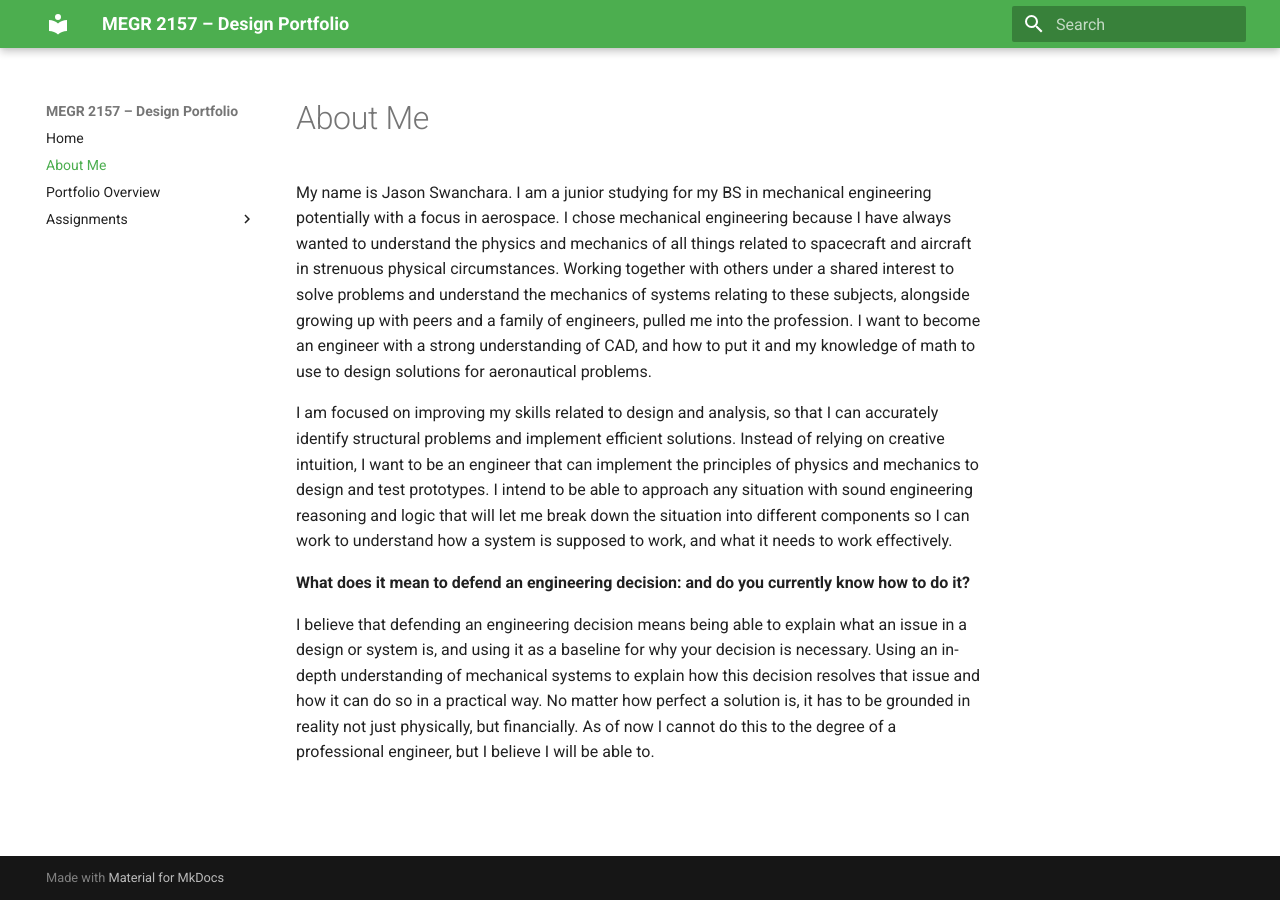
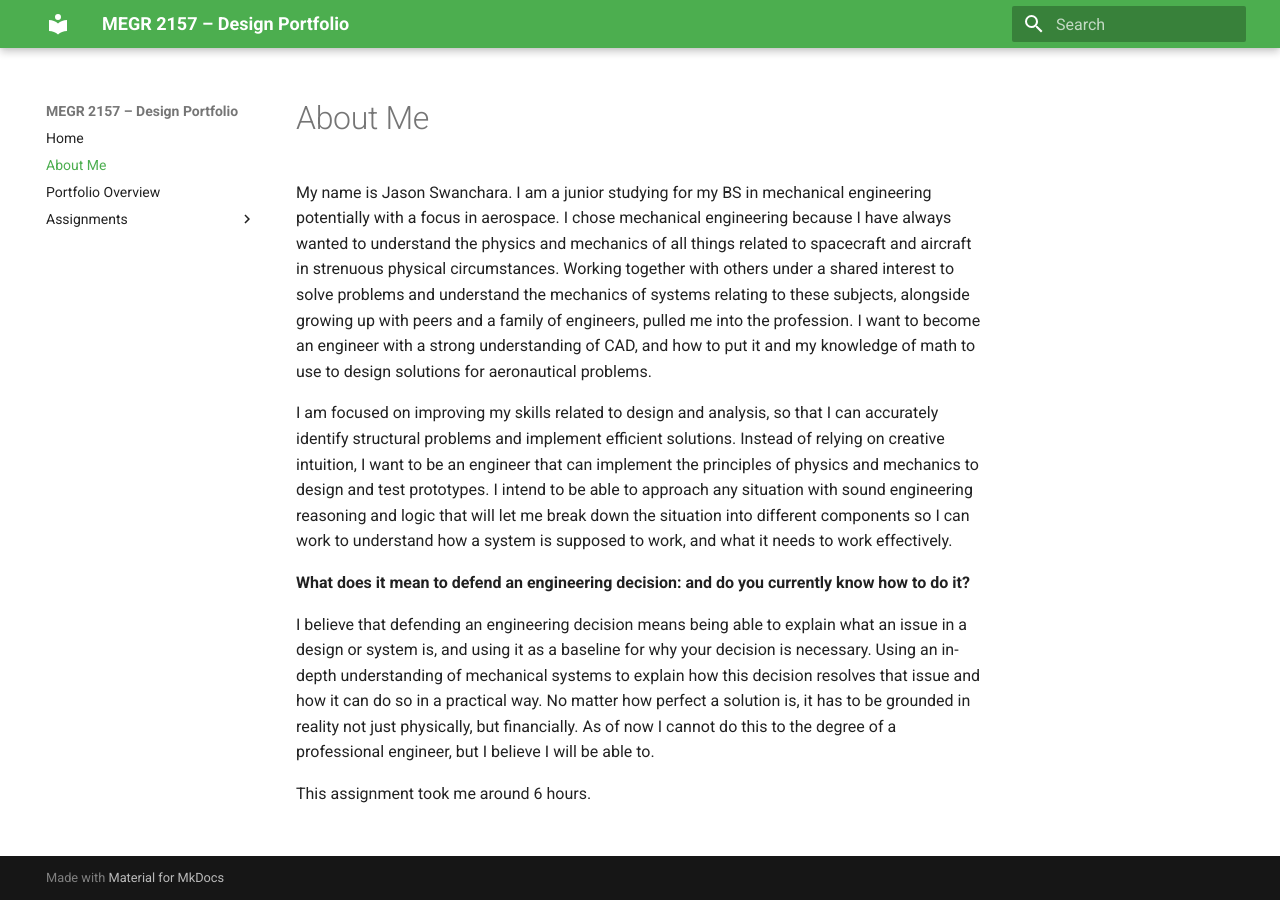
Before and after one commit to Jmswanchara/megr2156-portfolio, an MkDocs documentation site: the page built from docs/aboutme/index.md, in a window 1280 px wide. Built offline with MkDocs 1.6.1 and Material for MkDocs 9.7.7, drawn with Linux system fonts in a browser that asks for light colours.

Commit message:
Document time spent on engineering decision assignment
Added a note about the time taken for the assignment.

```diff
--- a/docs/aboutme/index.md
+++ b/docs/aboutme/index.md
@@ -6,3 +6,5 @@ I am focused on improving my skills related to design and analysis, so that I ca
 **What does it mean to defend an engineering decision: and do you currently know how to do it?**
 
 I believe that defending an engineering decision means being able to explain what an issue in a design or system is, and using it as a baseline for why your decision is necessary.  Using an in-depth understanding of mechanical systems to explain how this decision resolves that issue and how it can do so in a practical way.  No matter how perfect a solution is, it has to be grounded in reality not just physically, but financially.  As of now I cannot do this to the degree of a professional engineer, but I believe I will be able to.
+
+This assignment took me around 6 hours.
```
